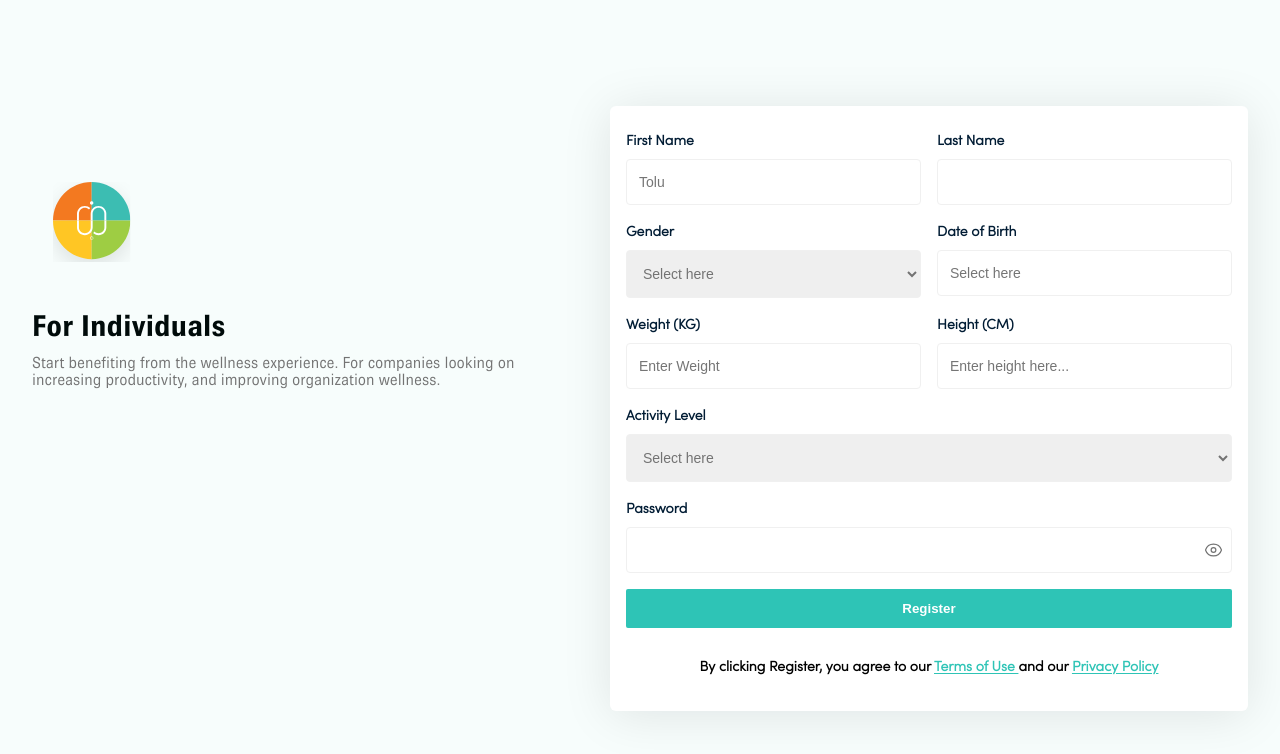
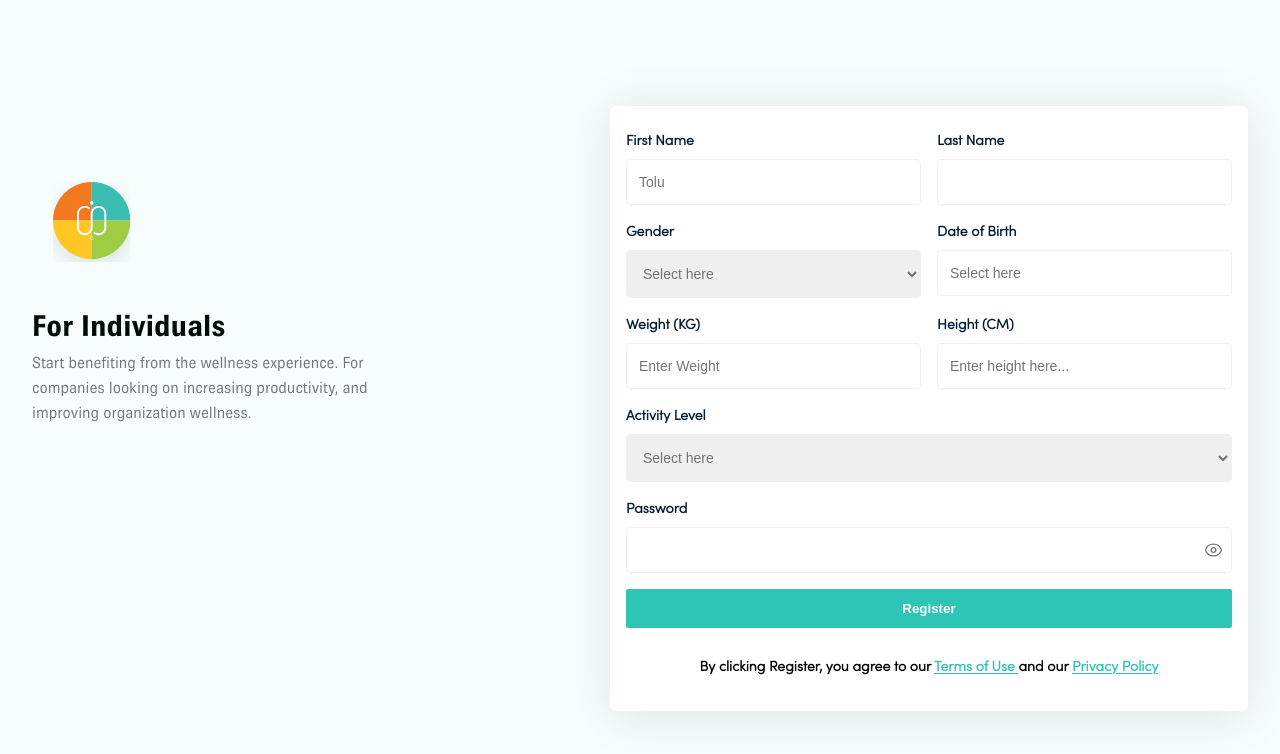
Before and after one commit to Benedict-arowo/AltSchool, a plain HTML site: page Project 3/index.html in a window 1280 px wide. Drawn offline with Linux system fonts and the light colour scheme.

Commit message:
More minor style fixes

```diff
--- a/Project 3/index.html
+++ b/Project 3/index.html
@@ -44,6 +44,7 @@
 				font-weight: 300;
 				margin-top: 40px;
 				margin-bottom: 40px;
+				line-height: 25px; /* 156.25% */
 				max-width: 300px;
 
 				& svg {
@@ -170,7 +171,6 @@
 						}
 					}
 					& #hero {
-						background-color: red;
 						padding: 0 8px;
 					}
 				}
@@ -219,6 +219,7 @@
 
 						& #hero > #hero-computer-text {
 							display: block;
+							max-width: 400px;
 						}
 
 						& #desktop-footer {
```
